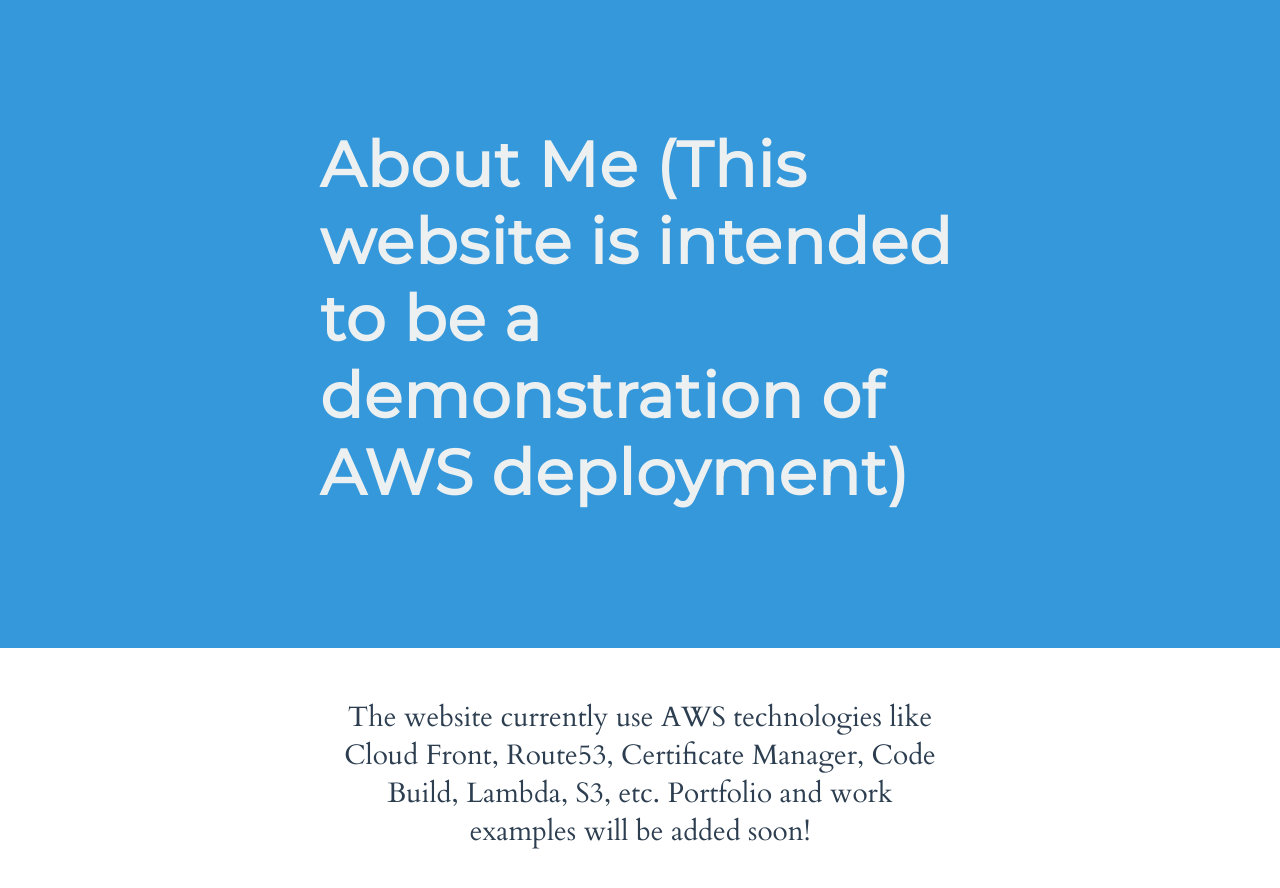
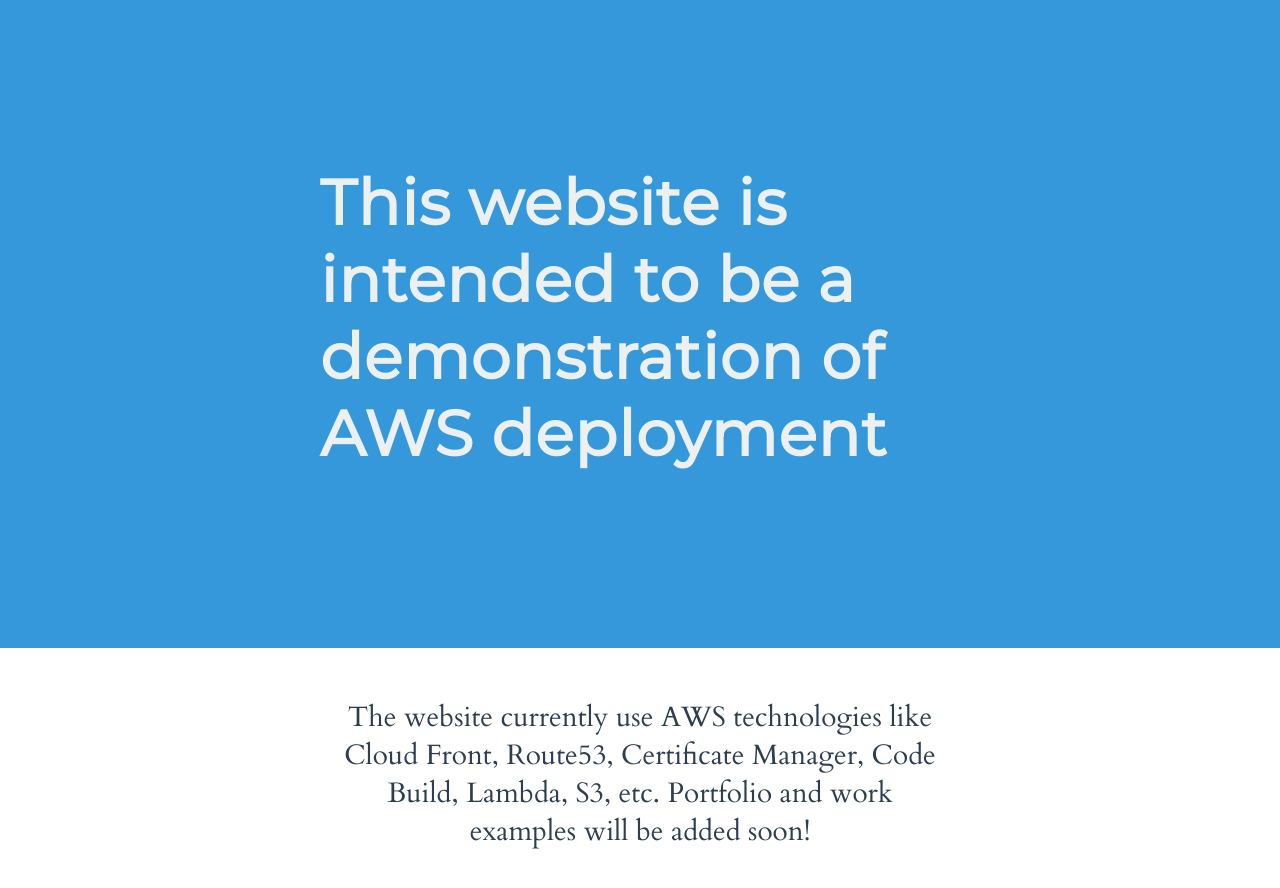
Before and after one commit to SaurabhSSingh/my-showcase, a React app: page index.html in a window 1280 px wide. Shown: the part 1460-2348 px from the top of the page. Built offline with nearby package versions, Linux system fonts and the light colour scheme.

Commit message:
update on description

```diff
--- a/index.html
+++ b/index.html
@@ -65,8 +65,7 @@
 
     <section class="background--skyBlue section">
       <h2 class="color--cloud margin--none section__text--centered">
-        About Me
-        (This website is intended to be a demonstration of AWS deployment)
+        This website is intended to be a demonstration of AWS deployment
       </h2>
     </section>
 
@@ -74,6 +73,7 @@
       <p class="color--darkgrey section__description">
         The website currently use AWS technologies like Cloud Front, Route53,
         Certificate Manager, Code Build, Lambda, S3, etc.
+
         Portfolio and work examples will be added soon!
       </p>
 
```
Also changed, not shown: 1 other file.
